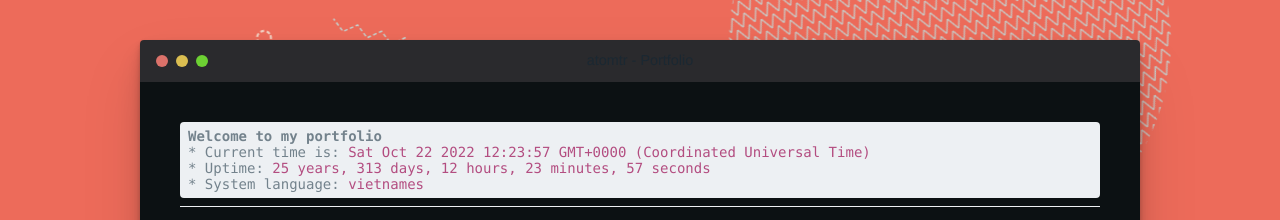
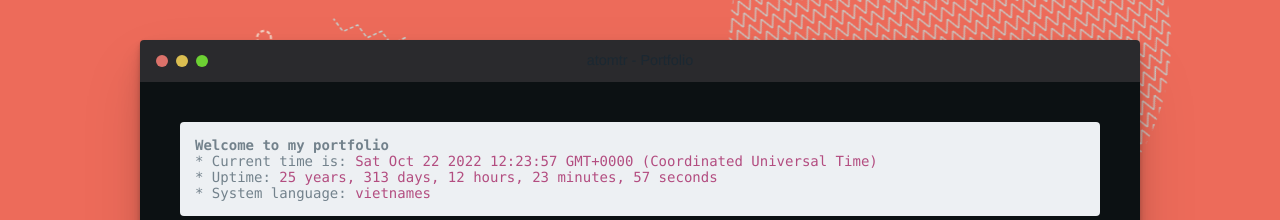
Before and after one commit to atom-tr/portfolio, a plain HTML site: page index.html in a window 1280 px wide. Shown: the top 220 px of the page. Drawn offline with Linux system fonts and the light colour scheme.

Commit message:
Update index.html

```diff
--- a/index.html
+++ b/index.html
@@ -23,7 +23,7 @@
 <body onload="startTime()">
 	<header>
 		<h1 id="terminal-head">atomtr - Portfolio</h1>
-		<code style="min-width: 100%;">
+		<code style="min-width: 100%; padding: 15px 15px ;">
 			<strong>Welcome to my portfolio</strong>
 			<br>
 			<span>* Current time is: <b id="clock"></b></span>
```
